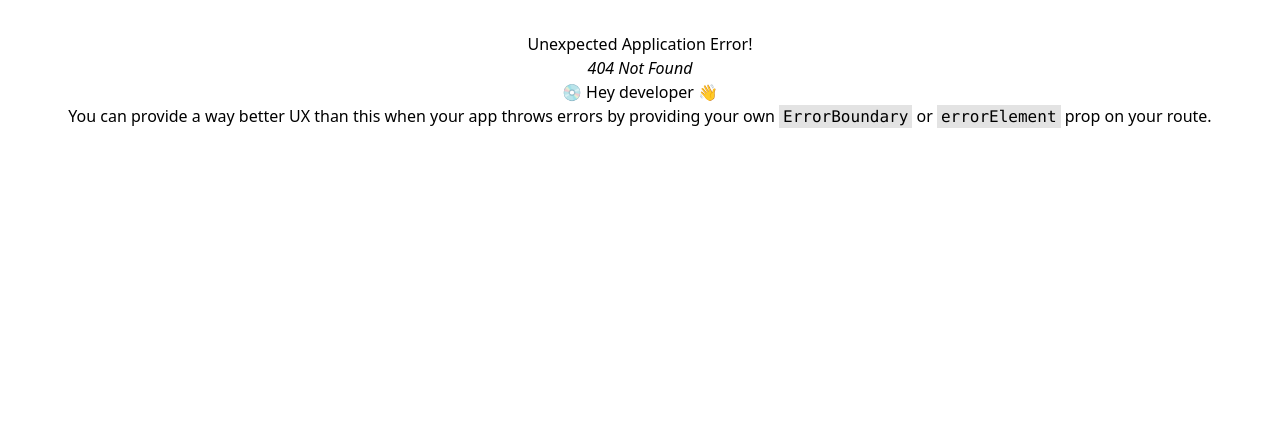
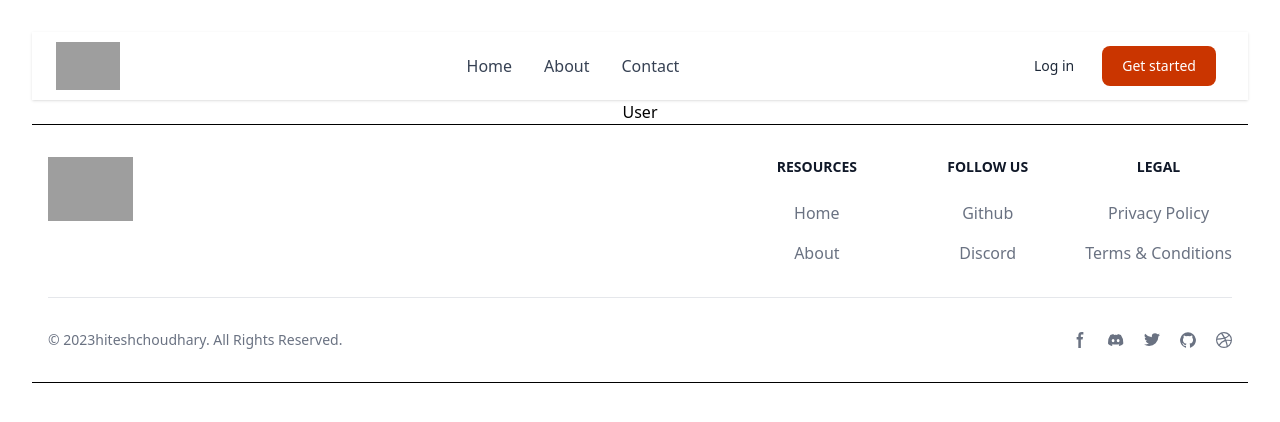
Before and after one commit to umersaif11/react-router-website, a React (Vite) app: page /user/1 in a window 1280 px wide. Before the commit this address had no page. Shown: the top 422 px of the page. Built offline with nearby package versions, Linux system fonts and the light colour scheme; grey boxes are pictures that could not be loaded.

Commit message:
Create the new component User, now create the new routing path in main even if we've a million users we don't have to create million paths in main.jsx rather userid will handle

```diff
--- /dev/null
+++ b/src/components/User/User.jsx
@@ -0,0 +1,9 @@
+import React from 'react'
+
+function User() {
+  return (
+    <div>User</div>
+  )
+}
+
+export default User
--- a/src/main.jsx
+++ b/src/main.jsx
@@ -7,6 +7,7 @@ import Layout from './Layout.jsx'
 import Home from './components/Home/Home.jsx'
 import About from './components/About/About.jsx'
 import Contact from './components/Contact/Contact.jsx'
+import User from './components/User/User.jsx'
 
 // const router = createBrowserRouter([
 //   {
@@ -26,6 +27,7 @@ const router = createBrowserRouter(
       <Route path='' element={<Home/>}/>
       <Route path='about' element={<About/>}/>
       <Route path='contact' element={<Contact/>}/>
+      <Route path='user/:userid' element={<User/>}/>
     </Route>
   )
 )
```
